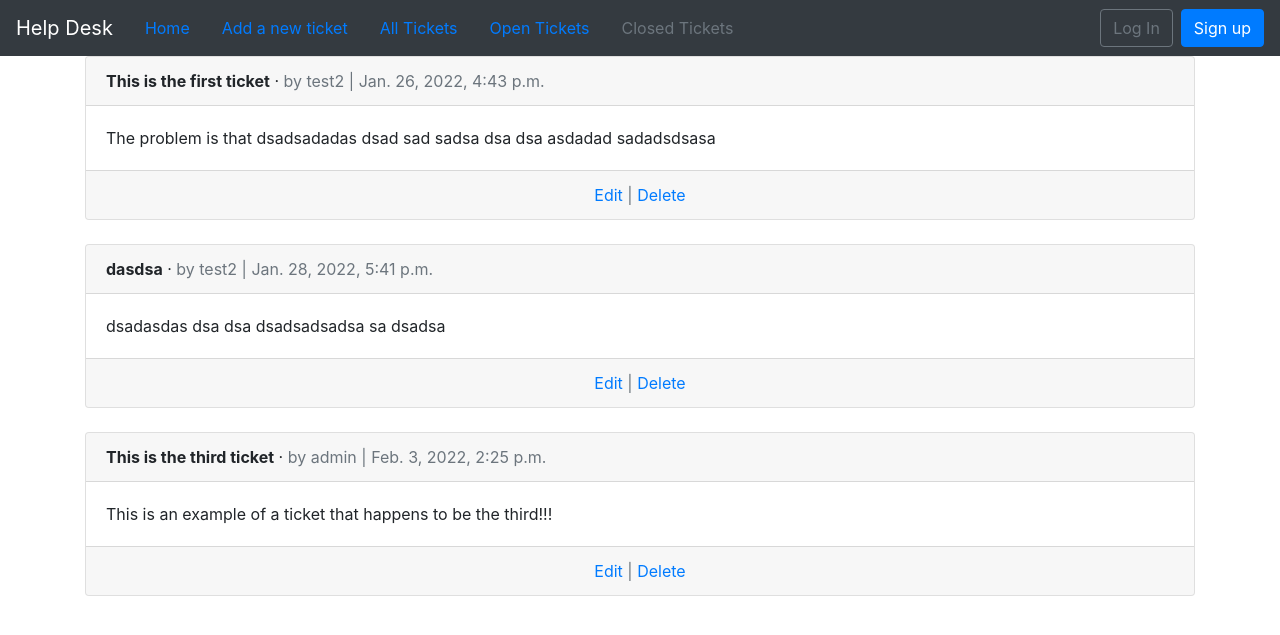
After one commit to danielluptak/helpdesk, a Django app: page /tickets/ in a window 1280 px wide. The commit adds this page. Shown: the top 635 px of the page. Run offline with Django 4.2, Linux system fonts and the light colour scheme; data comes from the database, SQL or seed files in the repository; both versions use the stored data as it was after the commit; parts of the project's set-up code (start-up, migrations or seed data) failed here and were passed over; some libraries are stand-ins or nearby versions.

Commit message:
added some ticket features

```diff
--- a/config/urls.py
+++ b/config/urls.py
@@ -24,6 +24,7 @@ urlpatterns = [
     path('accounts/', include('django.contrib.auth.urls')),
     path('', TemplateView.as_view(template_name='home.html'),
         name='home'),
+    path('tickets/', include('tickets.urls')),
     path('', include('core.urls')),
 
 ]
--- a/templates/base.html
+++ b/templates/base.html
@@ -21,6 +21,7 @@
         </button>
         <a class="nav-link" href="#">Home <span class="sr-only">(current)</span></a>
         <a class="nav-link" href="#">Add a new ticket</a>
+        <a class="nav-link" href="{% url 'ticket_list' %}">All Tickets</a>
         <a class="nav-link" href="#">Open Tickets</a>
         <a class="nav-link disabled" href="#">Closed Tickets</a>
         <div class="collapse navbar-collapse" id="navbarSupportedContent">
--- /dev/null
+++ b/templates/ticket_list.html
@@ -0,0 +1,24 @@
+<!-- templates/ticket_list.html -->
+{% extends 'base.html' %}
+
+{% block title %}Tickets{% endblock title %}
+
+{% block content %}
+    {% for ticket in object_list %}
+        <div class="card">
+            <div class="card-header">
+                <span class="font-weight-bold">{{ ticket.title }}</span> &middot;
+                <span class="text-muted">by {{ ticket.author }} |
+                {{ ticket.date }}</span>
+            </div>
+            <div class="card-body">
+                {{ ticket.body }}
+            </div>
+            <div class="card-footer text-center text-muted">
+                <a href="{% url 'ticket_edit' ticket.pk %}">Edit</a> |
+                <a href="{% url 'ticket_delete' ticket.pk %}">Delete</a>
+            </div>
+        </div>
+        <br />
+    {% endfor %}
+{% endblock content %}
--- a/tickets/models.py
+++ b/tickets/models.py
@@ -16,6 +16,7 @@ class Ticket(models.Model):
     it_assigned = models.ForeignKey(
         'accounts.CustomUser',
         null=True,
+        blank=True,
         on_delete=models.PROTECT,
         related_name= 'it_for_ticket'
     )
--- /dev/null
+++ b/tickets/urls.py
@@ -0,0 +1,19 @@
+from django.urls import path
+from .views import (
+    TicketListView,
+    TicketUpdateView,
+    TicketDetailView,
+    TicketDeleteView,
+)
+
+
+urlpatterns = [
+    path('<int:pk>/edit/',
+        TicketUpdateView.as_view(), name='ticket_edit'),
+    path('<int:pk>/',
+        TicketDetailView.as_view(), name='ticket_detail'),
+    path('<int:pk>/delete/',
+        TicketDeleteView.as_view(), name='ticket_delete'),
+
+    path('', TicketListView.as_view(), name='ticket_list'),
+]
--- a/tickets/views.py
+++ b/tickets/views.py
@@ -1,3 +1,23 @@
 from django.shortcuts import render
+from django.views.generic import ListView, DetailView
+from django.views.generic.edit import UpdateView, DeleteView
+from django.urls import reverse_lazy
+from .models import Ticket
 
-# Create your views here.
+class TicketListView(ListView):
+    model = Ticket
+    template_name = 'ticket_list.html'
+
+class TicketDetailView(DetailView):
+    model = Ticket
+    template_name = 'ticket_detail.html'
+
+class TicketUpdateView(UpdateView):
+    model = Ticket
+    fields = ('title',  'body', 'status', 'it_assigned')
+    template_name = 'ticket_edit.html'
+
+class TicketDeleteView(DeleteView):
+    model = Ticket
+    template_name = 'ticket_delete.html'
+    success_url = reverse_lazy('ticket_list')
```
Also changed, not shown: templates/ticket_delete.html (added, +9 -0 lines), templates/ticket_detail.html (added, +14 -0 lines), templates/ticket_edit.html (added, +9 -0 lines), db.sqlite3.
